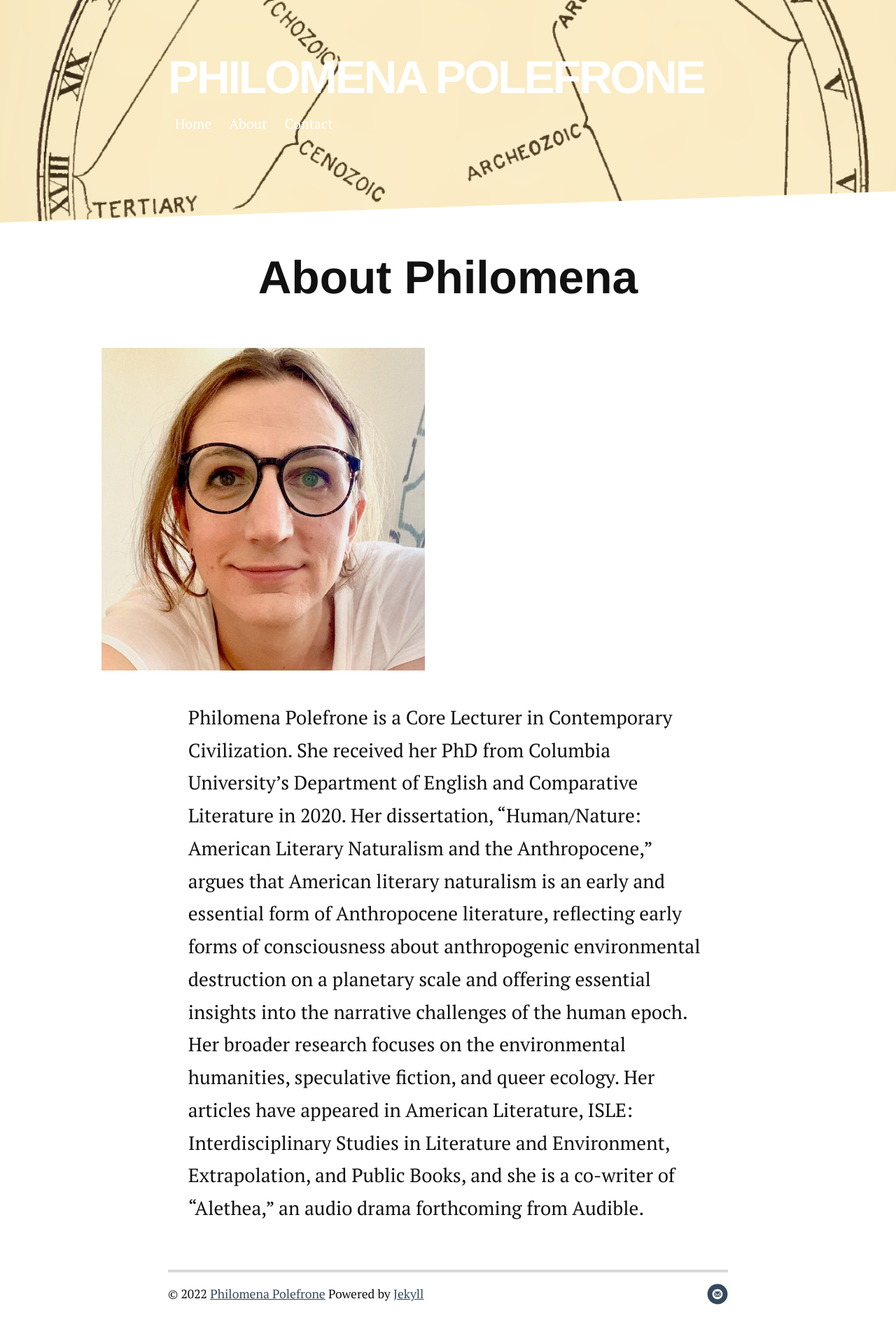
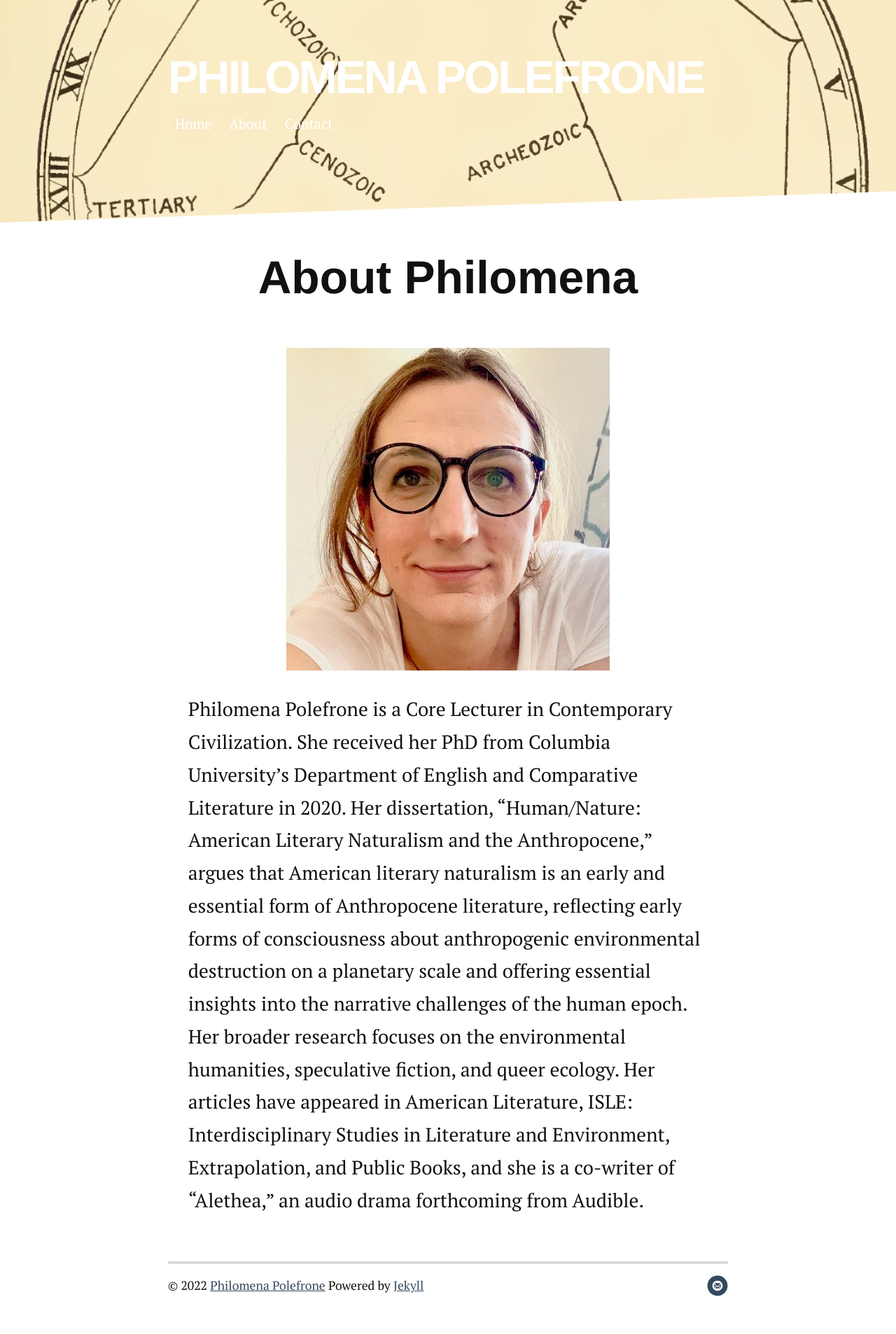
Before and after one commit to themeinmena/themeinmena.github.io, a Jekyll site: the page built from about.md, in a window 1280 px wide. Shown: the whole page at 70% size. Built offline with Jekyll 4.4.1, drawn with Linux system fonts in a browser that asks for light colours; nearby versions of some CDN libraries.

Commit message:
Update about.md

```diff
--- a/about.md
+++ b/about.md
@@ -6,8 +6,6 @@ image: Mena-profile.jpeg
 
 <div class="post">
 	<h1 class="pageTitle">About Philomena</h1>
-	<div style="margin-left:auto;margin-right:auto;">
-	<img src="{{ '/assets/img/Mena-profile.jpeg' }}" alt="">
-	</div>
+	<img src="{{ '/assets/img/Mena-profile.jpeg' }}" alt="" style="display:block;margin-left:auto;margin-right:auto;">
 	<p class="intro">Philomena Polefrone is a Core Lecturer in Contemporary Civilization. She received her PhD from Columbia University’s Department of English and Comparative Literature in 2020. Her dissertation, “Human/Nature: American Literary Naturalism and the Anthropocene,” argues that American literary naturalism is an early and essential form of Anthropocene literature, reflecting early forms of consciousness about anthropogenic environmental destruction on a planetary scale and offering essential insights into the narrative challenges of the human epoch. Her broader research focuses on the environmental humanities, speculative fiction, and queer ecology. Her articles have appeared in American Literature, ISLE: Interdisciplinary Studies in Literature and Environment, Extrapolation, and Public Books, and she is a co-writer of “Alethea,” an audio drama forthcoming from Audible.</p>
 </div>
```
